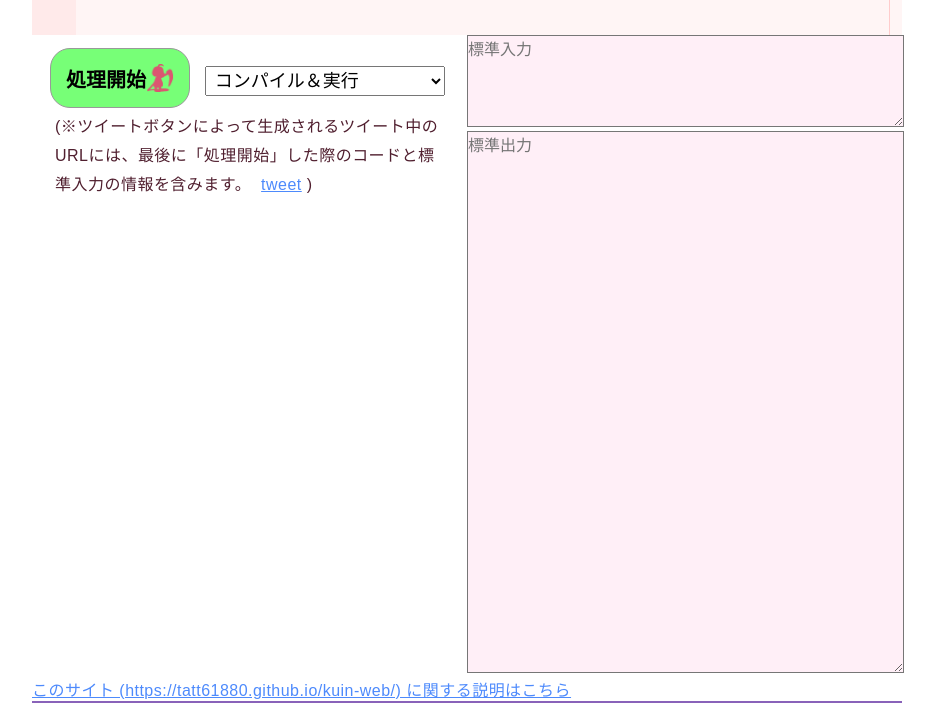
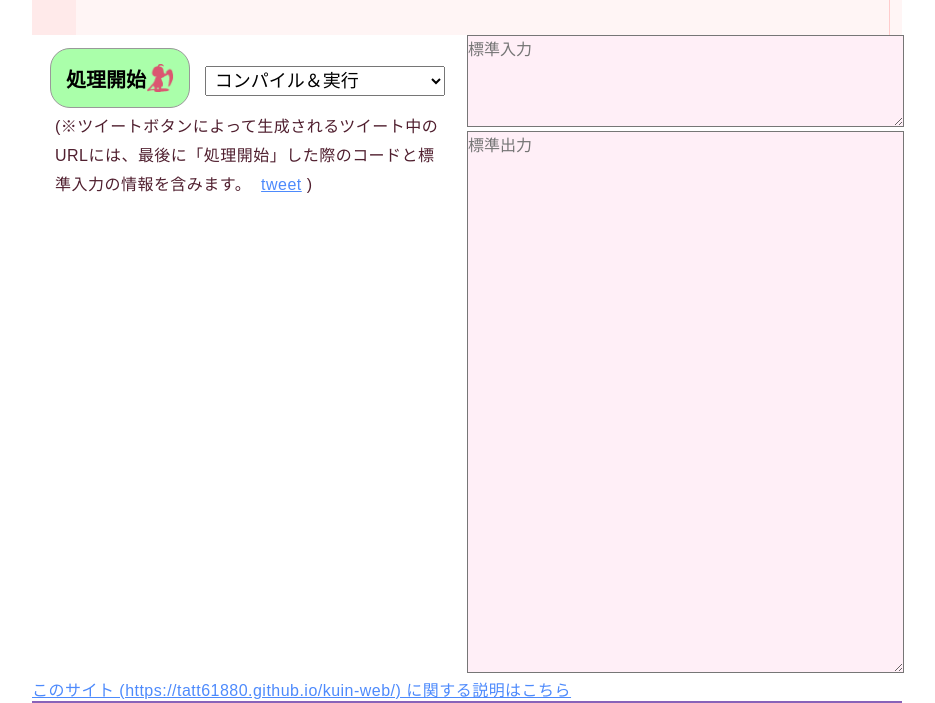
Before and after one commit to tatt61880/kuin-web, a plain HTML site: page index.html in a window 1280 px wide. Shown: the part 167-870 px from the top of the page, without its empty margins (173-1108 px from the left). Drawn offline with Linux system fonts and the light colour scheme.

Commit message:
edit images

```diff
--- a/index.html
+++ b/index.html
@@ -11,7 +11,7 @@
   <script async src="https://platform.twitter.com/widgets.js"></script>
   <script src="src-noconflict/ace.js?2020-07-17"></script>
   <script src="src-noconflict/ext-language_tools.js?2020-07-17"></script>
-  <script src="js/kuin_web_ui.js?2021-08-06"></script>
+  <script src="js/kuin_web_ui.js?2021-08-07"></script>
   <style>
 #log li {
   list-style-type:none;
--- a/js/kuin_web_ui.js
+++ b/js/kuin_web_ui.js
@@ -339,7 +339,7 @@
 		isButtonEnable = true;
 		executeButton.innerHTML = '処理開始<img src="./images/kuin.png?2021-08-06" width="28" height="28" />';
 		executeButton.style.color = '#000';
-		executeButton.style.backgroundColor = '#7f7';
+		executeButton.style.backgroundColor = '#afa';
 	}
 
 	function disableButton() {
```
Also changed, not shown: images/apple-touch-icon.png, images/favicon.png.
